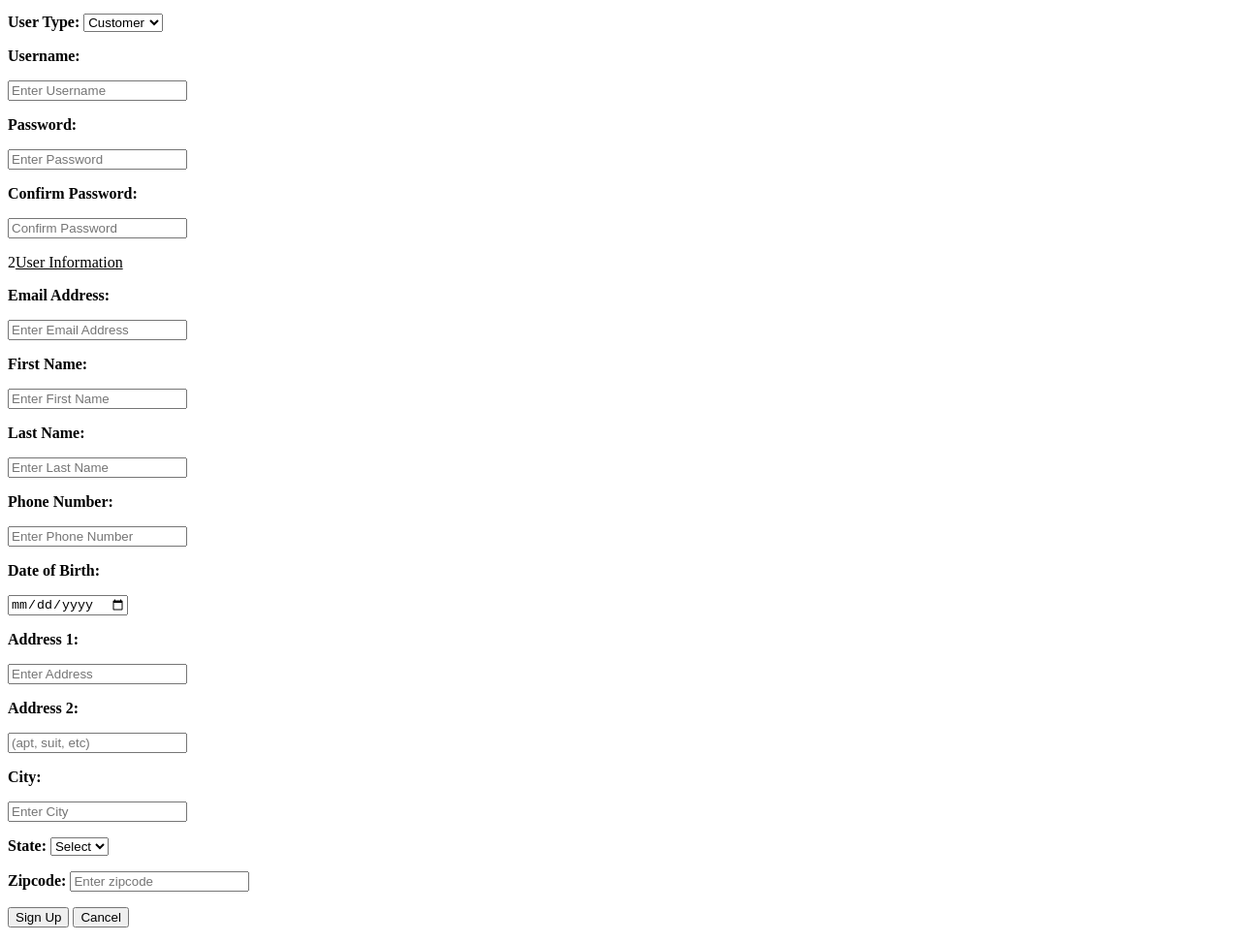
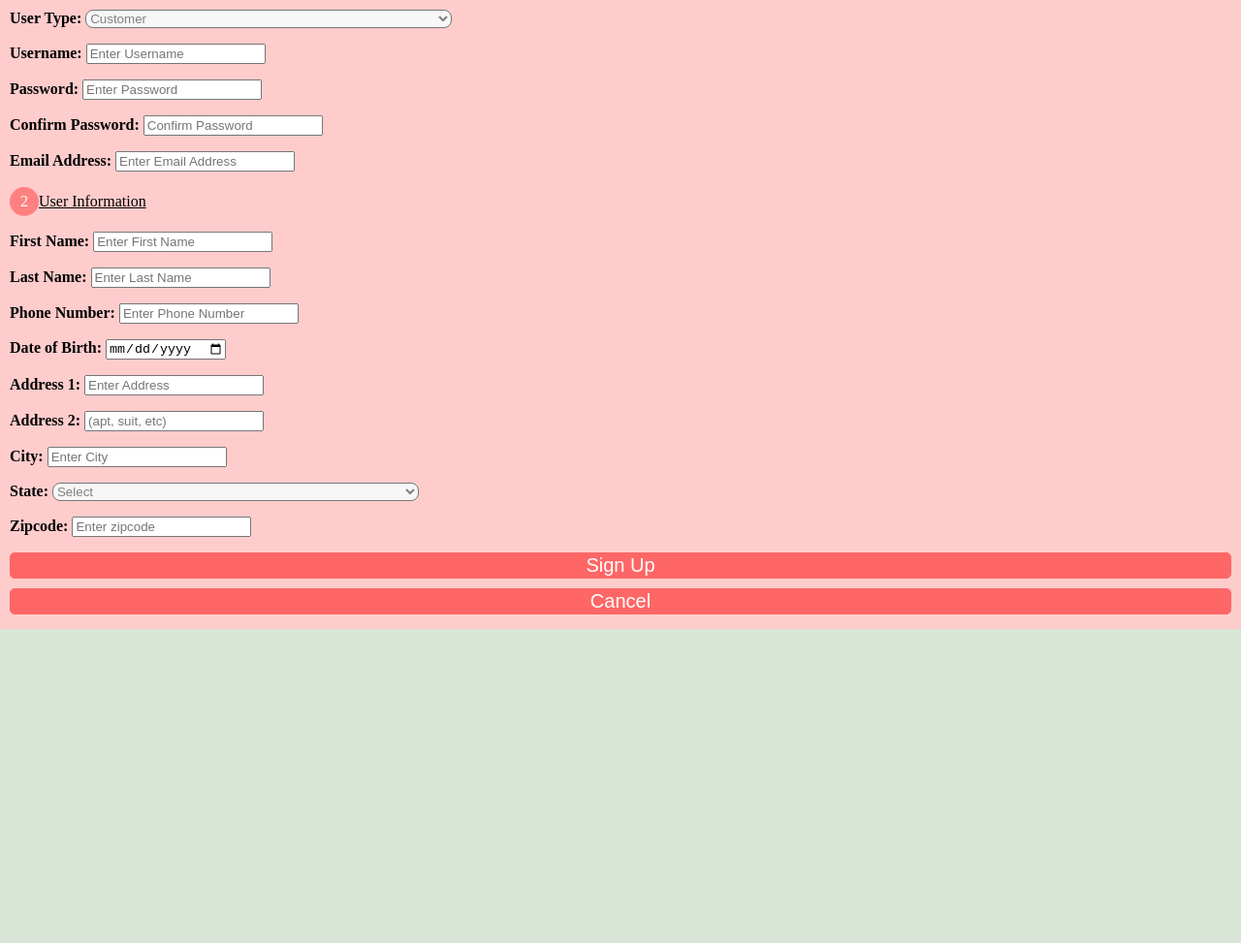
Before and after one commit to maxerature/DB-project, a plain HTML site: page Front/register.html in a window 1280 px wide. Shown: the part 126-1099 px from the top of the page at 97% size. After the commit the page ends 800 px from the top, so only its background shows below. Drawn offline with Linux system fonts and the light colour scheme.

Commit message:
Made some minor formatting changes to login and register pages

```diff
--- a/Front/register.html
+++ b/Front/register.html
@@ -4,6 +4,7 @@
     <meta charset="UTF-8" />
     <meta http-equiv="X-UA-Compatible" content="IE=edge" />
     <meta name="viewport" content="width=device-width, initial-scale=1.0" />
+    <link rel="stylesheet" href = "Style.css">
     <title>Registration Account</title>
     <label><b>Sign Up</b></label>
 </head>
@@ -22,72 +23,52 @@
     </p>
 
     <p>
-        <label for="username"><b>Username:</b></label></p>
-    <p>
+        <label class="line" for="username"><b>Username:</b></label>
         <input type="text" placeholder="Enter Username" id="username" required>
     </p>
     <p>
         <label class="line"for="password"><b>Password:</b></label>
-    </p>
-    <p>
-        <input clas="line" type="text" placeholder="Enter Password" id="password" required>
+        <input class="line" type="text" placeholder="Enter Password" id="password" required>
     </p>
     <p>
         <label for="confirmPassword"><b>Confirm Password:</b></label>
+        <input type="text" placeholder="Confirm Password" id="confirmPassword" required>
     </p>
     <p>
-        <input type="text" placeholder="Confirm Password" id="confirmPassword" required>
-    </p>
-    <h class="tagSize"><span class="number">2</span><u>User Information</u></h>
-    <p>
         <label for="email"><b>Email Address:</b></label>
-    </p>
-    <p>
         <input type="text" placeholder="Enter Email Address" id="email" required>
     </p>
     <div id="extraFields">
+    <h class="tagSize"><span class="number">2</span><u>User Information</u></h>
     <p>
         <label for="fname"><b>First Name:</b></label>
-    </p>
-    <p>
         <input type="text" placeholder="Enter First Name" id="fname" required>
     </p>
     <p>
         <label for="lname"><b>Last Name:</b></label>
-    </p>
-    <p>
         <input type="text" placeholder="Enter Last Name" id="lname" required>
     </p>
     <p>
         <label for="phoneNumber"><b>Phone Number:</b></label>
-    </p>
-    <p>
         <input type="number" placeholder="Enter Phone Number" id="phoneNumber" required>
     </p>
     <p>
         <label for="dob"><b>Date of Birth:</b></label>
-            </p>
-            <p>
+
         <input type="date" id="dob" required>
     </p>
     </div>
 
     <p>
         <label for="address1"><b>Address 1:</b></label>
-    </p>
-    <p>
         <input type="text" placeholder="Enter Address" id="address1" required>
     </p>
     <p>
         <label for="address2"><b>Address 2:</b></label>
-    </p>
-    <p>
         <input type="text" placeholder="(apt, suit, etc)" id="address2">
     </p>
     <p>
         <label for="city"><b>City:</b></label>
-    </p>
-    <p>
         <input type="text" placeholder="Enter City" id="city" required>
     </p>
     <p>
@@ -155,7 +136,7 @@
         <p>
             <div>
                 <button type="submit" class="bigSigbutton" onclick="register()">Sign Up</button>
-                <button class="bigSigbutton" type="button">Cancel</button>
+                <button class="bigSigbutton" type="button" onclick=`window.location.href = "login.html";`>Cancel</button>
             </div>
 
           </div>
```
Also changed, not shown: Front/login.html (+1 -0 lines). Lines whose indentation alone changed are shown as unchanged.
